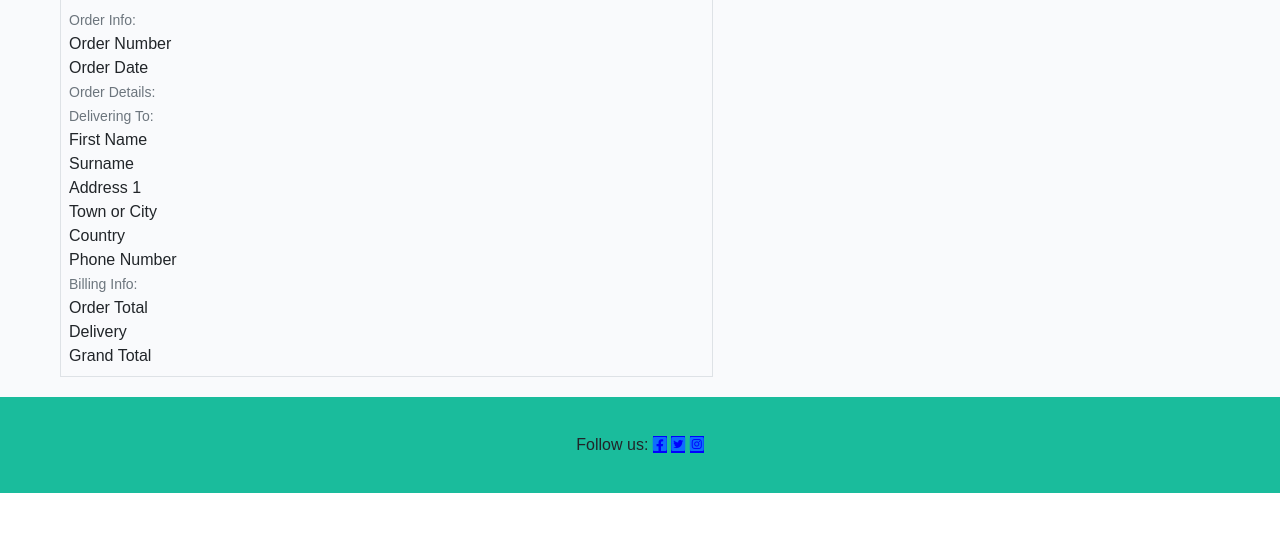
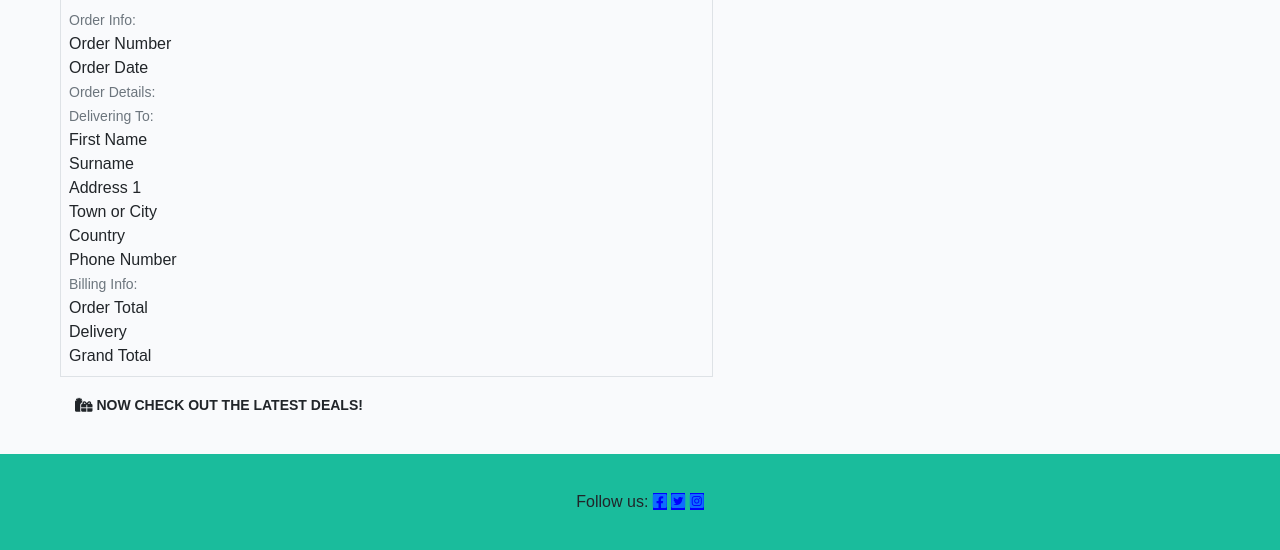
Before and after one commit to Ross-Fraser/Relish, a Django app: template checkout/templates/checkout/checkout_success.html in a window 1280 px wide. Shown: the part 380-930 px from the top of the page. Before the commit the page ends 873 px from the top, so only its background shows below. Run offline with Django 4.2, Linux system fonts and the light colour scheme; the template is opened without the code that fills it, so the values that code supplies are empty; some libraries are stand-ins or nearby versions.

Commit message:
create: part of previous commit

```diff
--- a/checkout/templates/checkout/checkout_success.html
+++ b/checkout/templates/checkout/checkout_success.html
@@ -204,5 +204,24 @@ class="breadcrumbs-link">Home</a>&nbsp;/&nbsp;</li>
                 </div>
             </div>
         </div>
+        <div class="row">
+			<div class="col-12 col-lg-7 text-right">
+                {% if from_profile %}
+                    <a href="{% url 'profile' %}" class="btn btn-black rounded-0 my-2">
+                        <span class="icon mr-2">
+                            <i class="fas fa-angle-left"></i>
+                        </span>
+                        <span class="text-uppercase">Back to Profile</span>
+                    </a>
+                {% else %}
+                    <a href="{% url 'products' %}?category=new_arrivals,deals,clearance" class="btn btn-black rounded-0 my-2">
+                        <span class="icon mr-2">
+                            <i class="fas fa-gifts"></i>
+                        </span>
+                        <span class="text-uppercase">Now check out the latest deals!</span>
+                    </a>
+                {% endif %}
+			</div>
+		</div>
     </div>
 {% endblock content %}
```
Also changed, not shown: checkout/views.py (+25 -0 lines), profiles/views.py (+18 -0 lines).
